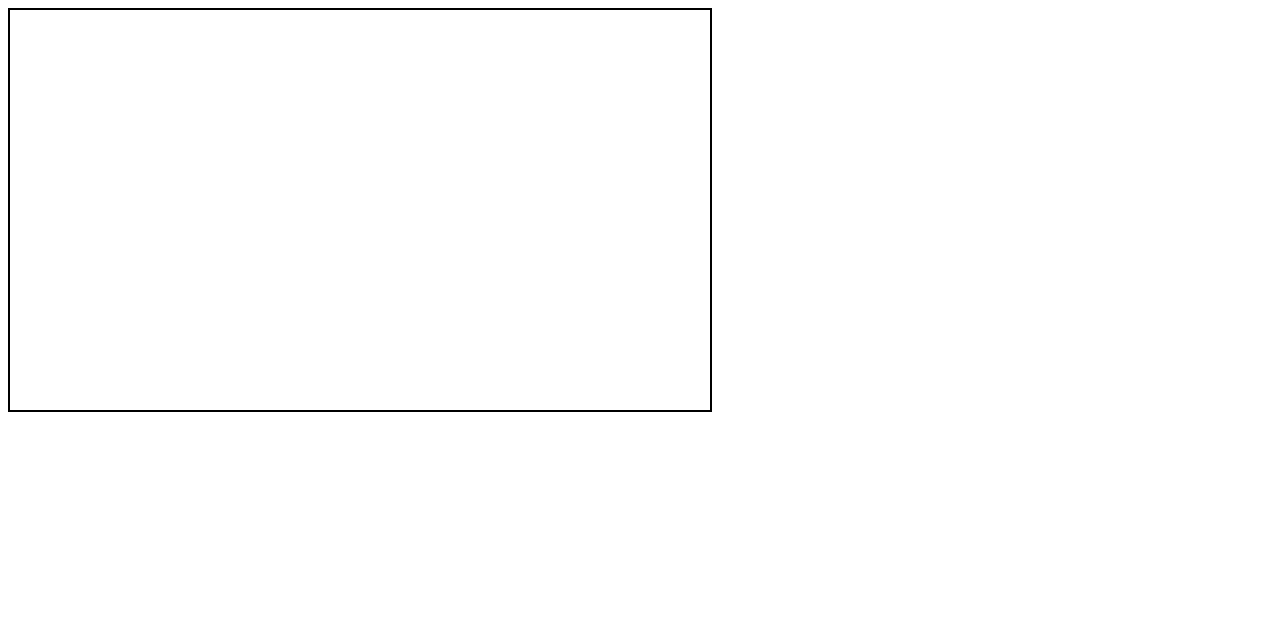
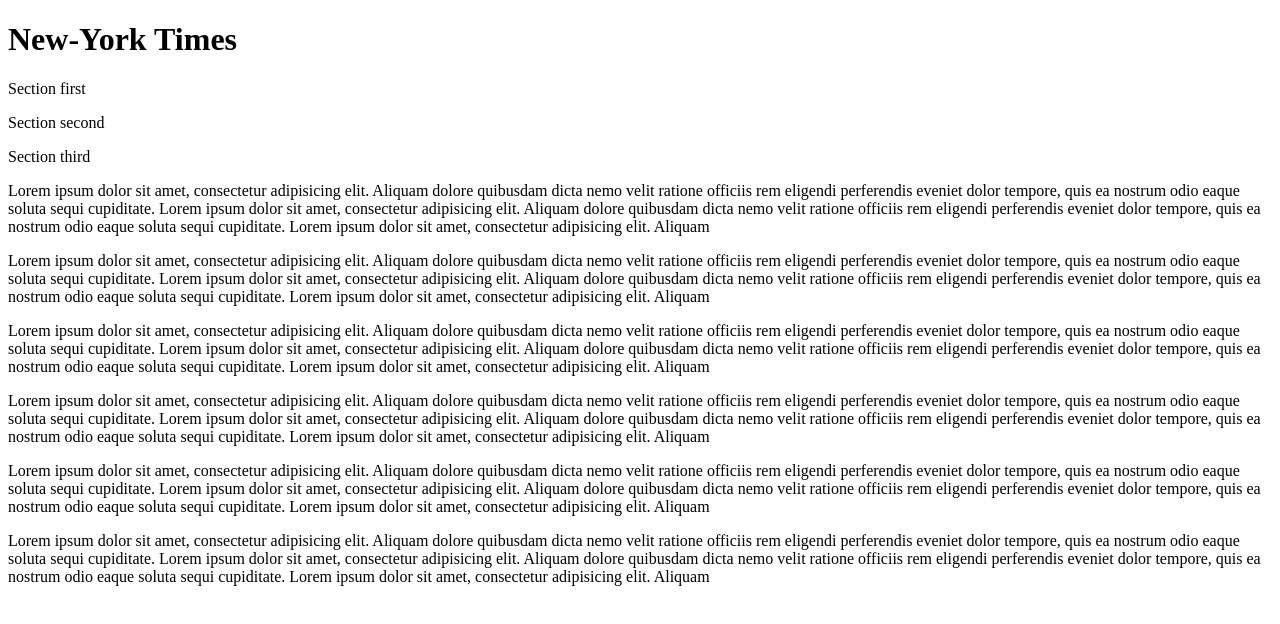
Before and after one commit to d2nys/dssds, a plain HTML site: page index.html in a window 1280 px wide. Drawn offline with Linux system fonts and the light colour scheme.

Commit message:
Update index.html

```diff
--- a/index.html
+++ b/index.html
@@ -1,15 +1,26 @@
 <!DOCTYPE html>
 <html lang="en">
-<head>
-    <meta charset="UTF-8">
-    <meta http-equiv="X-UA-Compatible" content="IE=edge">
-    <meta name="viewport" content="width=device-width, initial-scale=1.0">
-    <title>flexbox</title>
-    <link rel="stylesheet" href="style.css">
-</head>
-<body>
-    <div class="box">
-        <div class="child"></div>
+    <head>
+        <meta charset="UTF-8">
+        <meta http-equiv="Xe-UA-Compatible" content="IE=edge">
+        <meta nam="viewport" content="width=device-width, initial-scale=1.0">
+        <title>Document</title>
+        <link rel="stylesheet" href="./style.css">
+    </head>
+    <body>
+        <h1>New-York Times</h1>
+        <div class="first">
+            <p>Section first</p>
+            <p>Section second</p>
+            <p>Section third</p>
         </div>
-</body>
+        <div class="second">
+            <p>Lorem ipsum dolor sit amet, consectetur adipisicing elit. Aliquam dolore quibusdam dicta nemo velit ratione officiis rem eligendi perferendis eveniet dolor tempore, quis ea nostrum odio eaque soluta sequi cupiditate. Lorem ipsum dolor sit amet, consectetur adipisicing elit. Aliquam dolore quibusdam dicta nemo velit ratione officiis rem eligendi perferendis eveniet dolor tempore, quis ea nostrum odio eaque soluta sequi cupiditate. Lorem ipsum dolor sit amet, consectetur adipisicing elit. Aliquam</p>
+            <p>Lorem ipsum dolor sit amet, consectetur adipisicing elit. Aliquam dolore quibusdam dicta nemo velit ratione officiis rem eligendi perferendis eveniet dolor tempore, quis ea nostrum odio eaque soluta sequi cupiditate. Lorem ipsum dolor sit amet, consectetur adipisicing elit. Aliquam dolore quibusdam dicta nemo velit ratione officiis rem eligendi perferendis eveniet dolor tempore, quis ea nostrum odio eaque soluta sequi cupiditate. Lorem ipsum dolor sit amet, consectetur adipisicing elit. Aliquam</p>
+            <p>Lorem ipsum dolor sit amet, consectetur adipisicing elit. Aliquam dolore quibusdam dicta nemo velit ratione officiis rem eligendi perferendis eveniet dolor tempore, quis ea nostrum odio eaque soluta sequi cupiditate. Lorem ipsum dolor sit amet, consectetur adipisicing elit. Aliquam dolore quibusdam dicta nemo velit ratione officiis rem eligendi perferendis eveniet dolor tempore, quis ea nostrum odio eaque soluta sequi cupiditate. Lorem ipsum dolor sit amet, consectetur adipisicing elit. Aliquam</p>
+            <p>Lorem ipsum dolor sit amet, consectetur adipisicing elit. Aliquam dolore quibusdam dicta nemo velit ratione officiis rem eligendi perferendis eveniet dolor tempore, quis ea nostrum odio eaque soluta sequi cupiditate. Lorem ipsum dolor sit amet, consectetur adipisicing elit. Aliquam dolore quibusdam dicta nemo velit ratione officiis rem eligendi perferendis eveniet dolor tempore, quis ea nostrum odio eaque soluta sequi cupiditate. Lorem ipsum dolor sit amet, consectetur adipisicing elit. Aliquam</p>
+            <p>Lorem ipsum dolor sit amet, consectetur adipisicing elit. Aliquam dolore quibusdam dicta nemo velit ratione officiis rem eligendi perferendis eveniet dolor tempore, quis ea nostrum odio eaque soluta sequi cupiditate. Lorem ipsum dolor sit amet, consectetur adipisicing elit. Aliquam dolore quibusdam dicta nemo velit ratione officiis rem eligendi perferendis eveniet dolor tempore, quis ea nostrum odio eaque soluta sequi cupiditate. Lorem ipsum dolor sit amet, consectetur adipisicing elit. Aliquam</p>
+            <p>Lorem ipsum dolor sit amet, consectetur adipisicing elit. Aliquam dolore quibusdam dicta nemo velit ratione officiis rem eligendi perferendis eveniet dolor tempore, quis ea nostrum odio eaque soluta sequi cupiditate. Lorem ipsum dolor sit amet, consectetur adipisicing elit. Aliquam dolore quibusdam dicta nemo velit ratione officiis rem eligendi perferendis eveniet dolor tempore, quis ea nostrum odio eaque soluta sequi cupiditate. Lorem ipsum dolor sit amet, consectetur adipisicing elit. Aliquam</p>
+        </div>
+    </body>
 </html>
```
